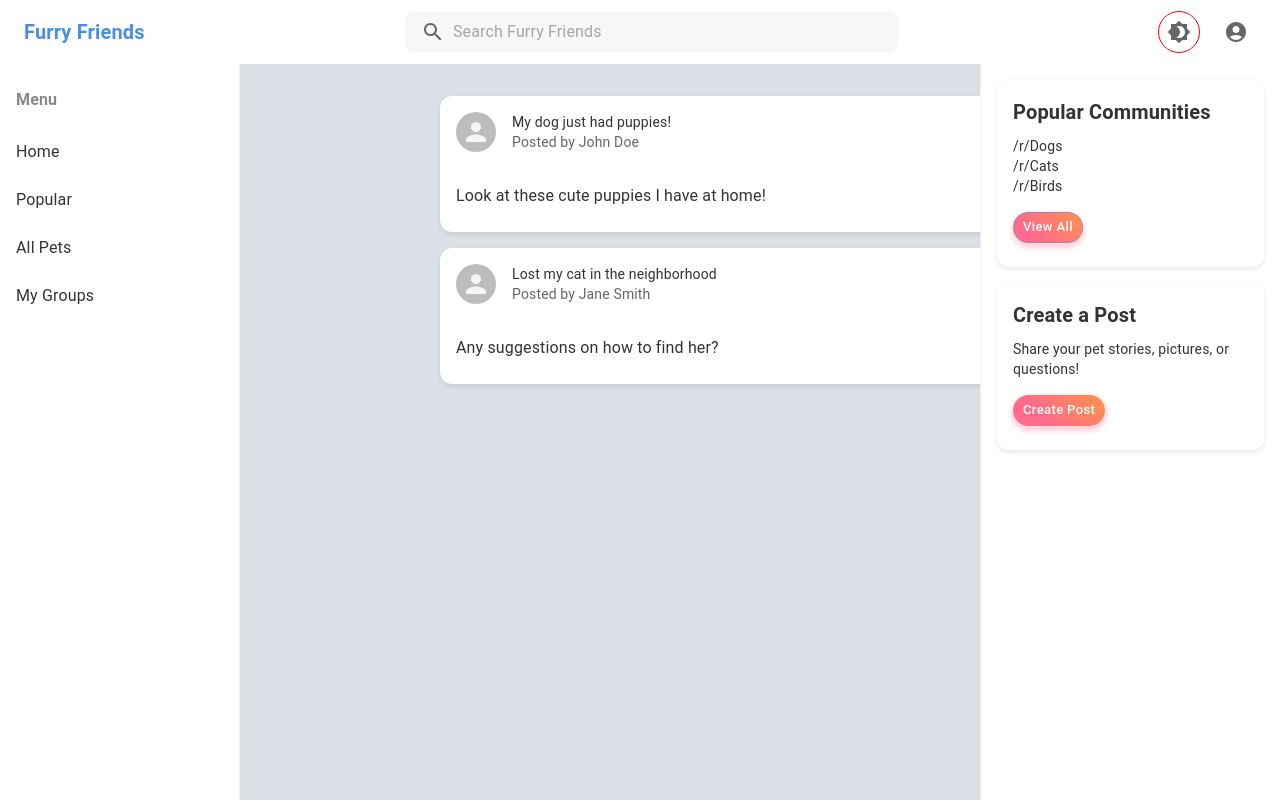
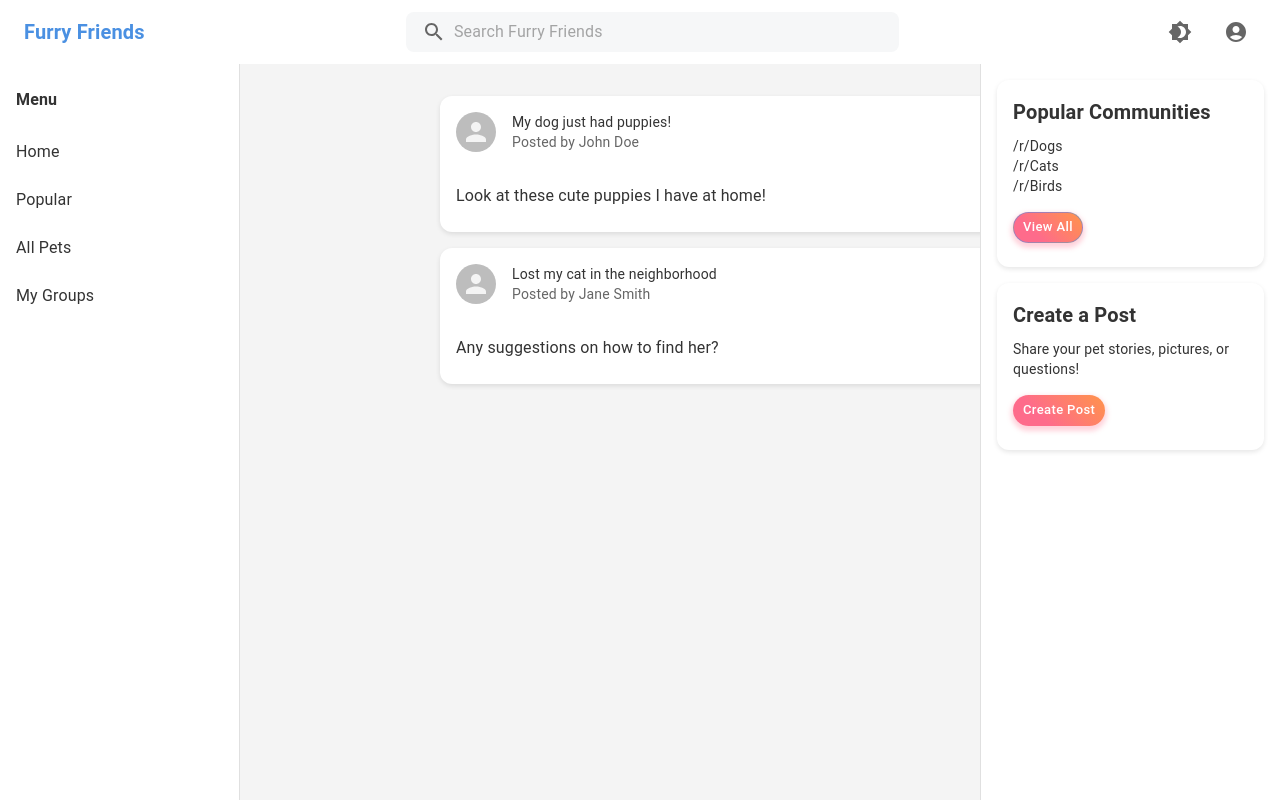
Before and after one commit to rafidahad/Furry_Pets, a React (Vite) app: page / in a window 1280 px wide. Built offline with nearby package versions, Linux system fonts and the light colour scheme.

Commit message:
Dark theme fixed

```diff
--- a/src/App.jsx
+++ b/src/App.jsx
@@ -8,7 +8,11 @@ import { lightTheme, darkTheme } from './theme';
 
 const App = () => {
   const [darkMode, setDarkMode] = useState(false);
-  const toggleTheme = () => setDarkMode((prev) => !prev);
+
+  const toggleTheme = () => {
+    console.log("Theme toggled");
+    setDarkMode((prev) => !prev);
+  };
 
   return (
     <ThemeProvider theme={darkMode ? darkTheme : lightTheme}>
--- a/src/components/LeftSidebar.jsx
+++ b/src/components/LeftSidebar.jsx
@@ -1,38 +1,24 @@
-// LeftSidebar.jsx
+// LeftSidebar.jsx (Mobile Version)
 import React from 'react';
-import { Box, List, ListItemButton, ListItemText, Typography, useMediaQuery } from '@mui/material';
+import { Box, List, ListItemButton, ListItemText, Typography } from '@mui/material';
 import { useTheme } from '@mui/material/styles';
-import Slide from '@mui/material/Slide';
 
 const LeftSidebar = ({ mobile = false }) => {
   const theme = useTheme();
-  // For desktop, we want the slide animation.
-  // For mobile, we render it without fixed positioning.
-  const sidebarContent = (
+
+  return (
     <Box
-      sx={
-        mobile
-          ? {
-              width: '240px',
-              backgroundColor: '#ffffff',
-              borderRight: '1px solid #edeff1',
-              overflowY: 'auto',
-              height: '100%',
-            }
-          : {
-              position: 'fixed',
-              top: '64px', // Adjust to your Navbar height
-              left: 0,
-              width: '240px',
-              height: 'calc(100% - 64px)',
-              backgroundColor: '#ffffff',
-              borderRight: '1px solid #edeff1',
-              overflowY: 'auto',
-            }
-      }
+      sx={{
+        width: '240px',
+        backgroundColor: theme.palette.background.paper,
+        borderRight: `1px solid ${theme.palette.divider}`,
+        overflowY: 'auto',
+        height: '100%',
+        color: theme.palette.text.primary,
+      }}
     >
       <List>
-        <Typography sx={{ p: 2, fontWeight: 'bold', color: '#878a8c' }}>
+        <Typography sx={{ p: 2, fontWeight: 'bold' }}>
           Menu
         </Typography>
         <ListItemButton>
@@ -47,23 +33,9 @@ const LeftSidebar = ({ mobile = false }) => {
         <ListItemButton>
           <ListItemText primary="My Groups" />
         </ListItemButton>
-        {/* Add more menu items as needed */}
       </List>
     </Box>
   );
-
-  // On desktop, wrap with Slide animation.
-  if (!mobile) {
-    // Show slide animation only on desktop
-    return (
-      <Slide direction="right" in={true} mountOnEnter unmountOnExit>
-        {sidebarContent}
-      </Slide>
-    );
-  }
-
-  // On mobile, just render the content (Drawer will handle its own animation).
-  return sidebarContent;
 };
 
 export default LeftSidebar;
--- a/src/components/LeftSidebarDesktop.jsx
+++ b/src/components/LeftSidebarDesktop.jsx
@@ -1,24 +1,28 @@
-// LeftSidebarDesktop.jsx
+// LeftSidebarDesktop.jsx (Desktop Sidebar)
 import React from 'react';
 import { Box, List, ListItemButton, ListItemText, Typography } from '@mui/material';
+import { useTheme } from '@mui/material/styles';
 import Slide from '@mui/material/Slide';
 
 const LeftSidebarDesktop = ({ in: inProp }) => {
+  const theme = useTheme();
+
   const sidebarContent = (
     <Box
       sx={{
         position: 'fixed',
-        top: '64px', // adjust based on your Navbar height
+        top: '64px', // Adjust based on your Navbar height
         left: 0,
         width: '240px',
         height: 'calc(100% - 64px)',
-        backgroundColor: '#ffffff',
-        borderRight: '1px solid #edeff1',
+        backgroundColor: theme.palette.background.paper, // use theme color
+        borderRight: `1px solid ${theme.palette.divider}`, // use theme's divider
         overflowY: 'auto',
+        color: theme.palette.text.primary, // ensure text matches dark/light mode
       }}
     >
       <List>
-        <Typography sx={{ p: 2, fontWeight: 'bold', color: '#878a8c' }}>
+        <Typography sx={{ p: 2, fontWeight: 'bold' }}>
           Menu
         </Typography>
         <ListItemButton>
@@ -33,19 +37,12 @@ const LeftSidebarDesktop = ({ in: inProp }) => {
         <ListItemButton>
           <ListItemText primary="My Groups" />
         </ListItemButton>
-        {/* Add more menu items as needed */}
       </List>
     </Box>
   );
 
   return (
-    <Slide
-      direction="right"
-      in={inProp}
-      mountOnEnter
-      unmountOnExit
-      timeout={300} // adjust duration as desired
-    >
+    <Slide direction="right" in={inProp} mountOnEnter unmountOnExit timeout={300}>
       {sidebarContent}
     </Slide>
   );
--- a/src/components/Navbar.jsx
+++ b/src/components/Navbar.jsx
@@ -12,9 +12,12 @@ const Navbar = ({ onMenuClick, toggleTheme, darkMode }) => {
   const theme = useTheme();
   const isMdUp = useMediaQuery(theme.breakpoints.up('md'));
 
+  console.log("Navbar darkMode:", darkMode);
+
   return (
     <AppBar position="fixed" color="inherit">
       <Toolbar sx={{ display: 'flex', justifyContent: 'space-between' }}>
+        {/* Left side: Hamburger (mobile) and Logo */}
         <Box sx={{ display: 'flex', alignItems: 'center' }}>
           {!isMdUp && (
             <IconButton onClick={onMenuClick} sx={{ color: theme.palette.text.secondary, mr: 2 }}>
@@ -29,11 +32,12 @@ const Navbar = ({ onMenuClick, toggleTheme, darkMode }) => {
           </Typography>
         </Box>
 
+        {/* Middle: Search bar with conditional background */}
         <Box
           sx={{
             display: 'flex',
             alignItems: 'center',
-            backgroundColor: '#f6f7f8',
+            backgroundColor: darkMode ? theme.palette.grey[800] : '#f6f7f8',
             borderRadius: 2,
             px: 2,
             py: 0.5,
@@ -44,16 +48,13 @@ const Navbar = ({ onMenuClick, toggleTheme, darkMode }) => {
           <InputBase
             placeholder="Search Furry Friends"
             inputProps={{ 'aria-label': 'search furry friends' }}
-            sx={{ width: '100%' }}
+            sx={{ width: '100%', color: theme.palette.text.primary }}
           />
         </Box>
 
+        {/* Right side: Theme toggle and User icon */}
         <Box sx={{ display: 'flex', alignItems: 'center' }}>
-          {/* Theme toggle button with temporary red border for debugging */}
-          <IconButton
-            onClick={toggleTheme}
-            sx={{ color: theme.palette.text.secondary, mr: 2, border: '1px solid red' }}
-          >
+          <IconButton onClick={toggleTheme} sx={{ color: theme.palette.text.secondary, mr: 2 }}>
             {darkMode ? <Brightness7Icon /> : <Brightness4Icon />}
           </IconButton>
           <IconButton sx={{ color: theme.palette.text.secondary }}>
--- a/src/components/RightSidebarDesktop.jsx
+++ b/src/components/RightSidebarDesktop.jsx
@@ -1,21 +1,25 @@
-// RightSidebarDesktop.jsx
+// RightSidebarDesktop.jsx (Desktop Sidebar)
 import React from 'react';
 import { Box, Typography, Card, CardContent, Button } from '@mui/material';
+import { useTheme } from '@mui/material/styles';
 import Slide from '@mui/material/Slide';
 
 const RightSidebarDesktop = ({ in: inProp }) => {
+  const theme = useTheme();
+
   const sidebarContent = (
     <Box
       sx={{
         position: 'fixed',
-        top: '64px', // adjust according to your Navbar height
+        top: '64px', // adjust based on your Navbar height
         right: 0,
         width: '300px',
         height: 'calc(100% - 64px)',
-        backgroundColor: '#ffffff',
-        borderLeft: '1px solid #edeff1',
+        backgroundColor: theme.palette.background.paper, // use theme color
+        borderLeft: `1px solid ${theme.palette.divider}`, // use theme's divider
         overflowY: 'auto',
         p: 2,
+        color: theme.palette.text.primary, // ensure text color is correct
       }}
     >
       <Card sx={{ mb: 2 }}>
--- a/src/pages/Home.jsx
+++ b/src/pages/Home.jsx
@@ -1,37 +1,40 @@
-// Home.jsx
+// src/pages/Home.jsx
 import React, { useState } from 'react';
 import { Box, Drawer, useTheme, useMediaQuery } from '@mui/material';
 import Navbar from '../components/Navbar';
 import LeftSidebarDesktop from '../components/LeftSidebarDesktop';
-import LeftSidebar from '../components/LeftSidebar'; // Mobile version
+import LeftSidebar from '../components/LeftSidebar'; // Mobile version of left sidebar
 import RightSidebarDesktop from '../components/RightSidebarDesktop';
 import Feed from '../components/Feed';
 
-const Home = () => {
+const Home = ({ toggleTheme, darkMode }) => {
+  // State for mobile drawer open/close
   const [mobileOpen, setMobileOpen] = useState(false);
   const theme = useTheme();
-  const isMdUp = useMediaQuery(theme.breakpoints.up('md')); // For left sidebar
-  const isLgUp = useMediaQuery(theme.breakpoints.up('lg')); // For right sidebar
+
+  // Breakpoints for responsive rendering
+  const isMdUp = useMediaQuery(theme.breakpoints.up('md')); // For desktop left sidebar
+  const isLgUp = useMediaQuery(theme.breakpoints.up('lg')); // For desktop right sidebar
 
   const handleDrawerToggle = () => {
-    setMobileOpen((prev) => !prev);
+    setMobileOpen(prev => !prev);
   };
 
   return (
-    <Box sx={{ backgroundColor: '#dae0e6', minHeight: '100vh' }}>
-      {/* Navbar with mobile menu button */}
-      <Navbar onMenuClick={handleDrawerToggle} />
+    <Box sx={{ backgroundColor: theme.palette.background.default, minHeight: '100vh' }}>
+      {/* Navbar receives the theme toggle props and menu toggle for mobile */}
+      <Navbar onMenuClick={handleDrawerToggle} toggleTheme={toggleTheme} darkMode={darkMode} />
 
-      {/* Always render desktop left sidebar with slide animation */}
-      <LeftSidebarDesktop in={isMdUp} />
+      {/* Desktop Left Sidebar with slide animation */}
+      {isMdUp && <LeftSidebarDesktop in={isMdUp} />}
 
-      {/* Mobile Drawer for left sidebar */}
+      {/* Mobile Left Sidebar in a Drawer */}
       {!isMdUp && (
         <Drawer
           anchor="left"
           open={mobileOpen}
           onClose={handleDrawerToggle}
-          ModalProps={{ keepMounted: true }}
+          ModalProps={{ keepMounted: true }} // Improves mobile performance
         >
           <LeftSidebar mobile />
         </Drawer>
@@ -43,7 +46,7 @@ const Home = () => {
           component="main"
           sx={{
             flex: 1,
-            marginLeft: { xs: 0, md: '240px' }, // leave space for left sidebar on desktop
+            marginLeft: { xs: 0, md: '240px' }, // Reserve space for left sidebar on desktop
             padding: 2,
             maxWidth: '800px',
           }}
@@ -51,7 +54,7 @@ const Home = () => {
           <Feed />
         </Box>
 
-        {/* Render desktop right sidebar with slide animation on large screens */}
+        {/* Desktop Right Sidebar with slide animation */}
         {isLgUp && <RightSidebarDesktop in={isLgUp} />}
       </Box>
     </Box>
```
